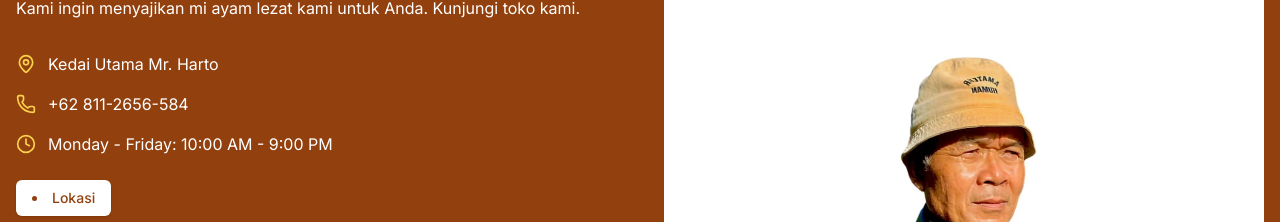
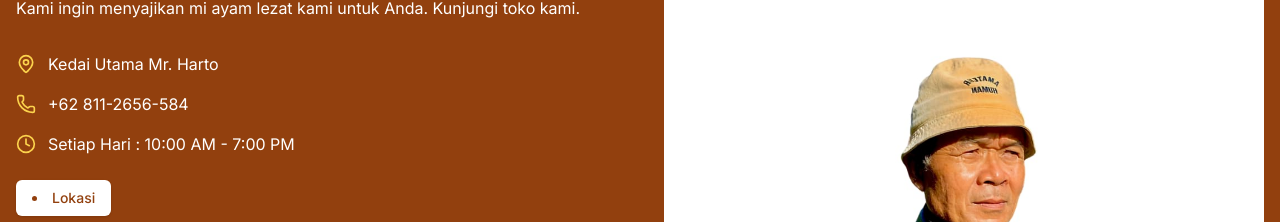
Before and after one commit to muhnovi/pakharto, a Next.js app: page / in a window 1280 px wide. Shown: the part 2216-2438 px from the top of the page. Built offline with nearby package versions, Linux system fonts and the light colour scheme.

Commit message:
first commit

```diff
--- a/app/page.tsx
+++ b/app/page.tsx
@@ -333,7 +333,7 @@ export default function Home() {
                   <div className="flex items-center gap-3">
                     <Clock className="h-5 w-5 text-amber-300" />
                     <div>
-                      <p>Monday - Friday: 10:00 AM - 9:00 PM</p>
+                      <p>Setiap Hari : 10:00 AM - 7:00 PM</p>
                     </div>
                   </div>
                 </div>
```
Also changed, not shown: public/mr.harto.jpg (added).
